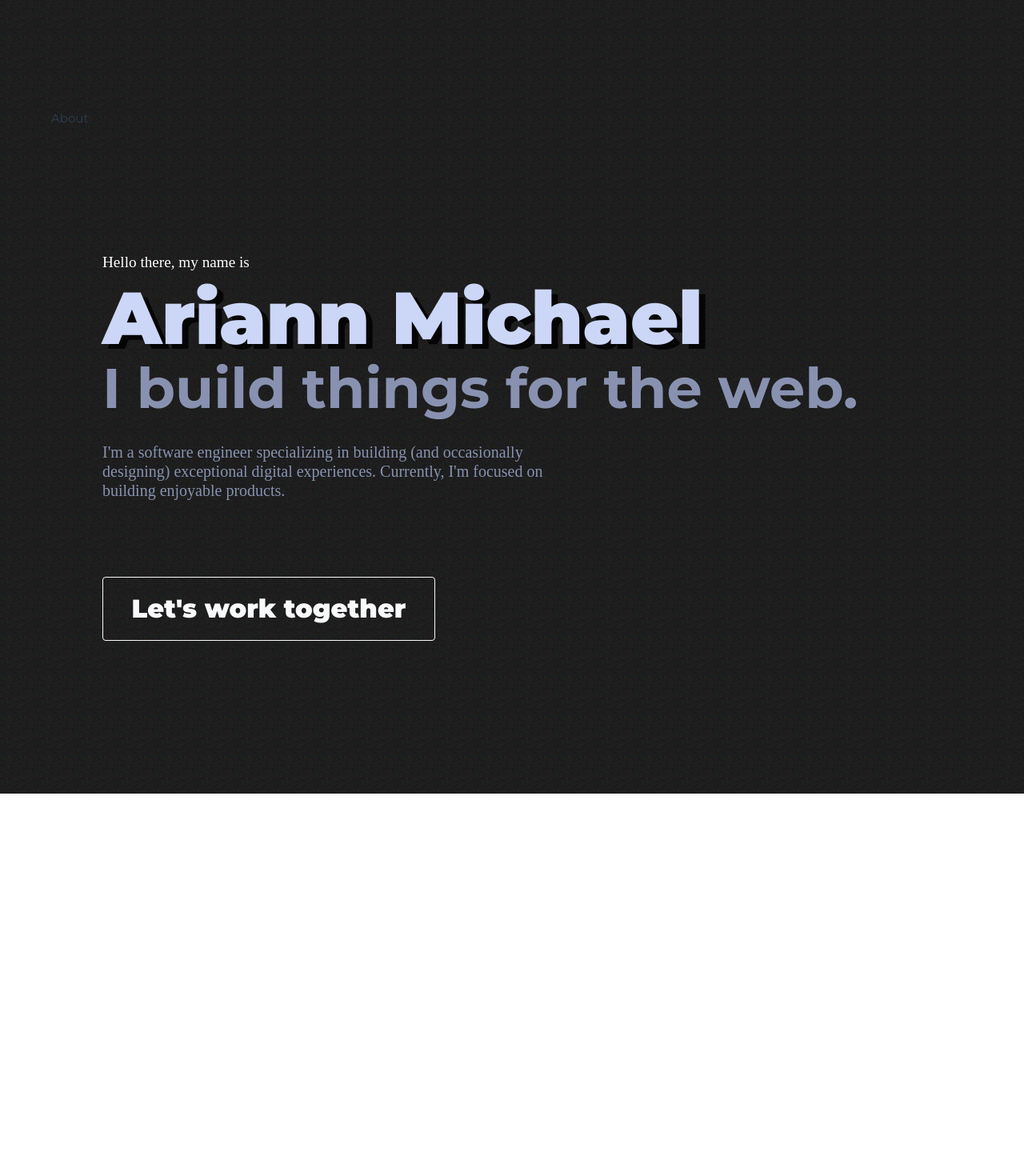
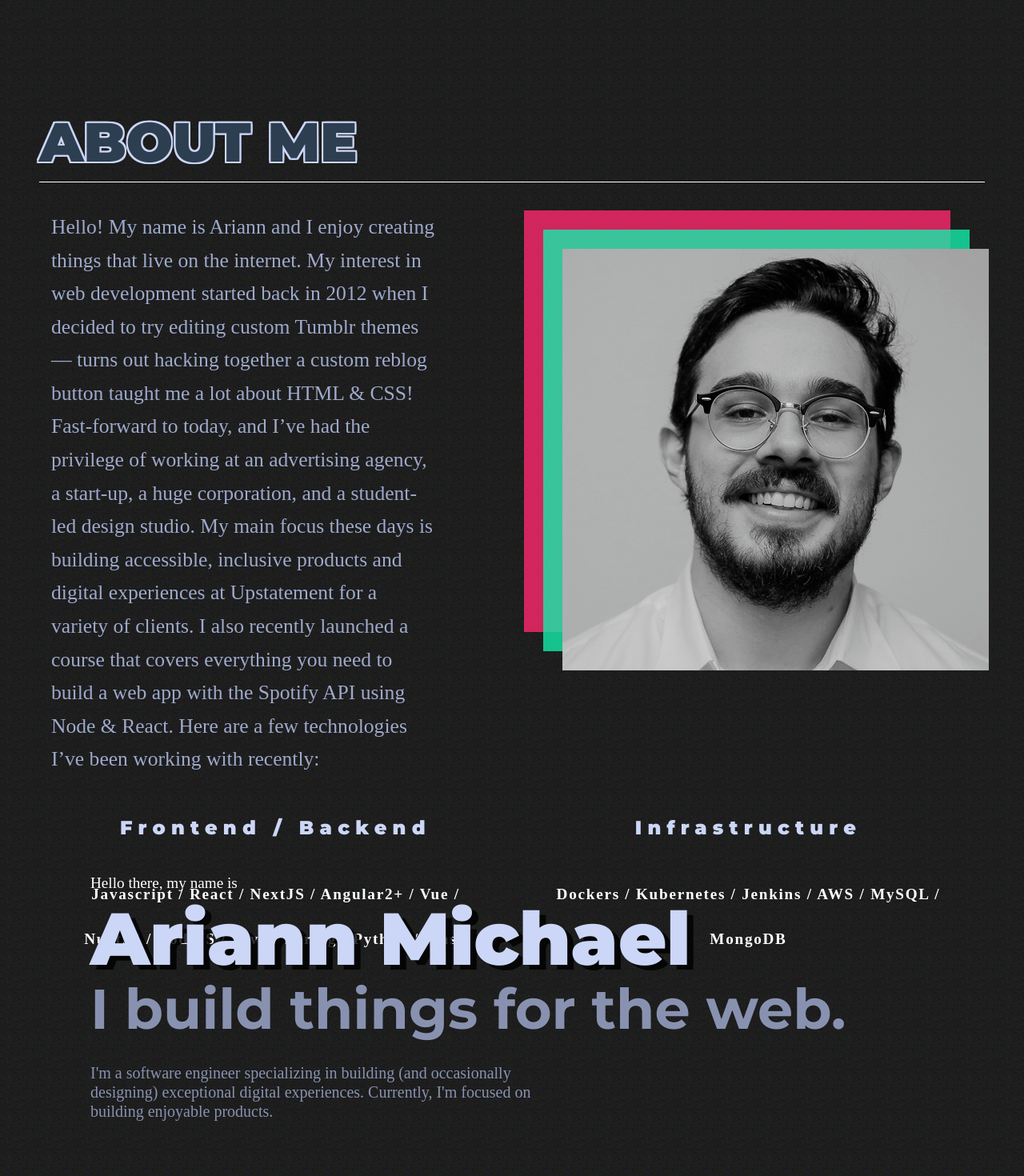
Before and after one commit to ariannmichael/ariann-portfolio, a Nuxt app: page / in a window 1280 px wide. Shown: the part 800-2270 px from the top of the page at 80% size. Before the commit the page ends 1792 px from the top, so only its background shows below. Built offline with nearby package versions, Linux system fonts and the light colour scheme.

Commit message:
About view

```diff
--- a/assets/css/base.css
+++ b/assets/css/base.css
@@ -2,9 +2,10 @@
 :root {
   --vt-c-white: #ffffff;
   --vt-c-soft: #CCD6F6;
+  --vt-c-light: #9EA9CB;
   --vt-c-mute: #8892B0;
 
-  --vt-c-black: #181818;
+  --vt-c-black: #1D1D22;
   --vt-c-black-soft: #222222;
   --vt-c-black-mute: #282828;
 
@@ -28,6 +29,7 @@
 :root {
   --color-text-white: var(--vt-c-white);
   --color-text-soft: var(--vt-c-soft);
+  --color-text-light: var(--vt-c-light);
   --color-text-mute: var(--vt-c-mute);
 
   --color-border: var(--vt-c-divider-light-2);
@@ -37,6 +39,9 @@
   --color-text: var(--vt-c-text-light-1);
 
   --color-hover: var(--vt-c-green);
+
+  --color-green: var(--vt-c-green);
+  --color-red: var(--vt-c-red);
 
   --section-gap: 160px;
 }
--- a/assets/css/main.css
+++ b/assets/css/main.css
@@ -14,10 +14,29 @@ a {
   transition: 0.4s;
 }
 
+.btn {
+  border-radius: 0;
+}
+
 @media (hover: hover) {
   a:hover {
     color: var(--color-hover);
   }
+}
+
+.title {
+  font-family: 'Montserrat';
+    font-weight: 900;
+    font-size: 4.3rem;
+    color: var(--color-background);
+    text-shadow: 2px 2px 0 var(--color-text-soft),
+      2px -2px 0 var(--color-text-soft),
+      -2px 2px 0 var(--color-text-soft),
+      -2px -2px 0 var(--color-text-soft),
+      2px 0px 0 var(--color-text-soft),
+      0px 2px 0 var(--color-text-soft),
+      -2px 0px 0 var(--color-text-soft),
+      0px -2px 0 var(--color-text-soft);
 }
 /*
 a,
--- a/components/About.vue
+++ b/components/About.vue
@@ -1,3 +1,101 @@
 <template>
-  <span>About</span>
+  <div>
+    <b-row id="about-title" class="about-title">
+        <h1 class="title">ABOUT ME</h1>
+    </b-row>
+    <b-row id="about-section" class="about-section">
+      <b-col>
+        <p class="about-text">
+          Hello! My name is Ariann and I enjoy creating things that live on the internet. My interest in web development started back in 2012 when I decided to try editing custom Tumblr themes — turns out hacking together a custom reblog button taught me a lot about HTML & CSS!
+          Fast-forward to today, and I’ve had the privilege of working at an advertising agency, a start-up, a huge corporation, and a student-led design studio. My main focus these days is building accessible, inclusive products and digital experiences at Upstatement for a variety of clients.
+          I also recently launched a course that covers everything you need to build a web app with the Spotify API using Node & React.
+          Here are a few technologies I’ve been working with recently:
+        </p>
+      </b-col>
+      <b-col>
+        <div class="relative-position">
+          <div class="img-size color-block-red"></div>
+          <div class="img-size color-block-green"></div>
+          <b-img
+            src="/ariann.png"
+            blank-color="#000000"
+            fluid
+            class="img-size photo"
+            alt="Ariann Michael">
+          </b-img>
+        </div>
+      </b-col>
+    </b-row>
+    <b-row id="about-tech">
+      <b-col>
+        <h3>Frontend / Backend</h3>
+        <p class="tech-p">Javascript / React / NextJS / Angular2+ / Vue / NuxtJS / NodeJS / Java / Spring / Python / Flask</p>
+      </b-col>
+      <b-col>
+        <h3>Infrastructure</h3>
+        <p class="tech-p">Dockers / Kubernetes / Jenkins / AWS / MySQL / MongoDB</p>
+      </b-col>
+    </b-row>
+  </div>
 </template>
+
+<style scoped>
+  .about-title {
+    border-bottom: 1px solid var(--color-text-white);
+  }
+
+  .about-section {
+    padding-top: 2.2rem;
+    padding-bottom: 2.2rem;
+  }
+
+  .about-text {
+    font-family: 'Playfair Display';
+    font-weight: 400;
+    font-size: 1.6rem;
+    line-height: 2.6rem;
+    color: var(--color-text-light);
+    padding-right: 5rem;
+  }
+
+  .img-size {
+    position: absolute;
+    width: 33.313rem;
+    height: 32.938rem;
+  }
+  .color-block-red {
+    background-color: var(--color-red);
+  }
+
+  .color-block-green {
+    background-color: var(--color-green);
+    top: 1.5rem;
+    left: 1.5rem;
+  }
+
+  .photo {
+    top: 3rem;
+    left: 3rem;
+  }
+
+  h3 {
+    font-family: 'Montserrat';
+    font-style: normal;
+    font-weight: 900;
+    font-size: 1.5rem;
+    letter-spacing: 0.3em;
+    color: var(--color-text-soft);
+    text-align: center;
+  }
+
+  .tech-p {
+    font-family: 'Playfair Display';
+    font-weight: 700;
+    font-size: 1.2rem;
+    line-height: 3.5rem;
+    letter-spacing: 0.09em;
+    color: var(--color-text-white);
+    padding: 2rem;
+    text-align: center;
+  }
+</style>
--- a/components/Home.vue
+++ b/components/Home.vue
@@ -1,4 +1,5 @@
 <template>
+  <b-row>
     <article class="hero">
       <div>
         <p>Hello there, my name is</p>
@@ -8,6 +9,7 @@
         <button class="btn btn-outline-light call-btn">Let's work together</button>
       </div>
     </article>
+  </b-row>
 </template>
 
 <style scoped>
--- a/layouts/default.vue
+++ b/layouts/default.vue
@@ -1,15 +1,18 @@
 <template>
   <div>
-    <TheNavbar class="stick-navbar" />
+    <TheNavbar class="the-navbar"/>
     <Nuxt />
   </div>
 </template>
 
 <style scoped>
-.stick-navbar {
+/* .stick-navbar {
   position: sticky;
   top: 0;
   z-index: 100;
+} */
+
+.the-navbar {
   max-width: 95%;
   margin: 0 auto;
   padding-top: 1rem;
--- a/pages/index.vue
+++ b/pages/index.vue
@@ -1,9 +1,9 @@
 <template>
   <div id="index">
-    <div id="home">
+    <div id="home" style="height: 100vh;">
       <Home />
     </div>
-    <div id="about">
+    <div id="about" style="height: 100vh;">
       <About />
     </div>
     <Home />
```
Also changed, not shown: static/ariann.png (added). Lines whose indentation alone changed are shown as unchanged.
